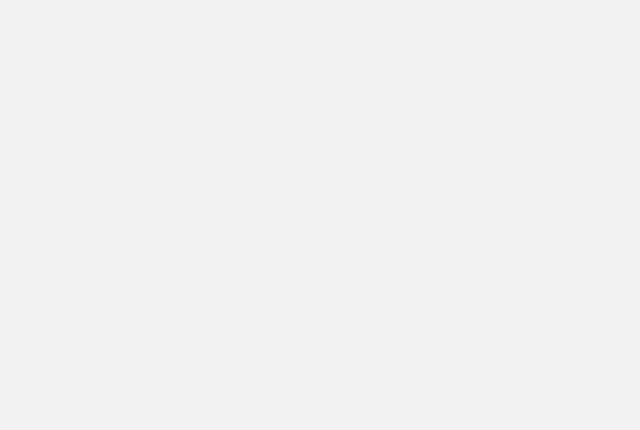
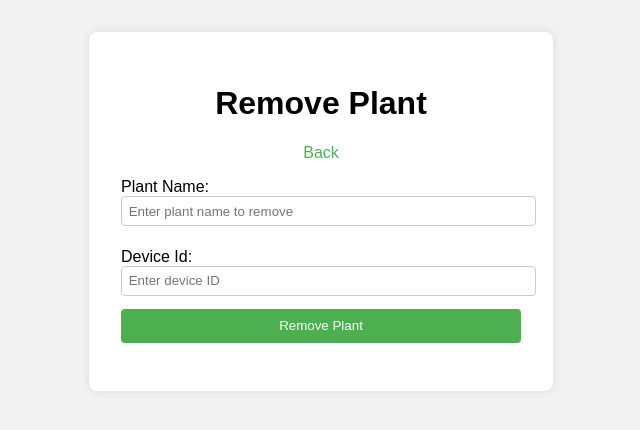
Before and after one commit to AU5K3/PlantKnight, a React (Create React App) app in the folder actual_plant_website/: page /removeplant in a window 1280 px wide. Before the commit this address had no page. Shown: the top 430 px of the page, without its empty margins (319-959 px from the left). Built offline with nearby package versions, Linux system fonts and the light colour scheme.

Commit message:
Finished removeplant

```diff
--- a/actual_plant_website/src/App.css
+++ b/actual_plant_website/src/App.css
@@ -242,11 +242,20 @@ button:hover {
   width: 100%;
 }
 
+.plants-page > nav a {
+  color: black;
+  background-color: rgba(255, 255, 255, 0.7); /* semi-transparent white */
+  padding: 4px 8px;           /* space around text */
+  border-radius: 4px;         /* rounded corners */
+  text-decoration: none;
+}
+
 .plants-page > nav {
   position: absolute;
   bottom: 1%;
-  pointer-events: none;
   user-select: none;
+  left: 3%;
+  font-size: 19px;
 }
 
 .plant-page {
--- a/actual_plant_website/src/App.jsx
+++ b/actual_plant_website/src/App.jsx
@@ -6,6 +6,7 @@ import Setup from "./components/Setup";
 import Plants from "./components/Plants";
 import Plant from "./components/Plant";
 import AddPlant from "./components/AddPlant";
+import RemovePlant from "./components/RemovePlant";
 import "./App.css";
 
 function App() {
@@ -18,6 +19,7 @@ function App() {
         <Route path="/plants" element={<Plants />} />
         <Route path="/plants/:plantId" element={<Plant />} />
         <Route path="/addplant" element={<AddPlant />} />
+        <Route path="/removeplant" element={<RemovePlant />} />
       </Routes>
     </Router>
   );
--- a/actual_plant_website/src/components/AddPlant.jsx
+++ b/actual_plant_website/src/components/AddPlant.jsx
@@ -43,7 +43,7 @@ export default function AddPlant() {
       <header>
         <h1>Add Plant</h1>
         <nav>
-          <Link to="/plants">Home</Link>
+          <Link to="/plants">Back</Link>
         </nav>
       </header>
       <main>
--- a/actual_plant_website/src/components/Plants.jsx
+++ b/actual_plant_website/src/components/Plants.jsx
@@ -56,7 +56,7 @@ export default function Plants() {
   };
 
   const handleRemovePlant = () => {
-    alert("Remove Plant clicked");
+    navigate("/removeplant");
   };
 
   const openPlantDashboard = (plantId) => {
--- a/actual_plant_website/src/components/RemovePlant.jsx
+++ b/actual_plant_website/src/components/RemovePlant.jsx
@@ -0,0 +1,76 @@
+import React, { useState, useEffect } from "react";
+import { Link, useNavigate, useLocation } from "react-router-dom";
+
+export default function RemovePlant() {
+  const location = useLocation();
+  const navigate = useNavigate();
+
+  // Get deviceId from navigation state, fallback to empty string
+  const [deviceId, setDeviceId] = useState(location.state?.deviceId || "");
+  const [plantName, setPlantName] = useState("");
+  const [message, setMessage] = useState("");
+  const [isLoading, setIsLoading] = useState(false);
+
+  const handleRemove = async (e) => {
+    e.preventDefault();
+    setIsLoading(true);
+    setMessage("");
+
+    try {
+      const response = await fetch(`https://your-api-url.com/plants`, {
+        method: "DELETE",
+        headers: { "Content-Type": "application/json" },
+        body: JSON.stringify({ deviceId, plantName }),
+      });
+
+      if (response.ok) {
+        setMessage("Plant removed successfully!");
+        setTimeout(() => navigate("/plants"), 1500);
+      } else {
+        setMessage("Error removing plant. Please try again.");
+      }
+    } catch (error) {
+      console.error("Error removing plant:", error);
+      setMessage("Error removing plant. Please check your connection and try again.");
+    } finally {
+      setIsLoading(false);
+    }
+  };
+
+  return (
+    <div className="container">
+      <header>
+        <h1>Remove Plant</h1>
+        <nav>
+          <Link to="/plants">Back</Link>
+        </nav>
+      </header>
+      <main>
+        <form onSubmit={handleRemove}>
+          <label>Plant Name:</label>
+          <input
+            type="text"
+            value={plantName}
+            onChange={(e) => setPlantName(e.target.value)}
+            required
+            placeholder="Enter plant name to remove"
+          />
+
+          <label>Device Id:</label>
+          <input
+            type="text"
+            value={deviceId}
+            onChange={(e) => setDeviceId(e.target.value)}
+            required
+            placeholder="Enter device ID"
+          />
+
+          <button type="submit" disabled={isLoading}>
+            {isLoading ? "Removing Plant..." : "Remove Plant"}
+          </button>
+        </form>
+        <p>{message}</p>
+      </main>
+    </div>
+  );
+}
```
Also changed, not shown: actual_plant_website/src/sprites/big_plant.png (added).
